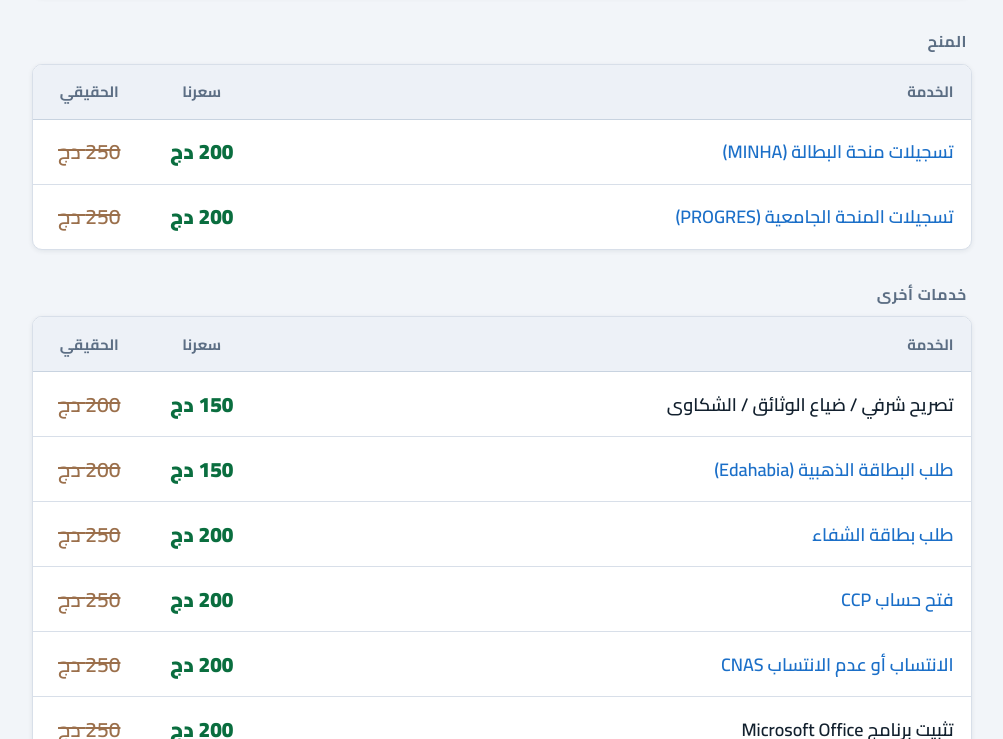
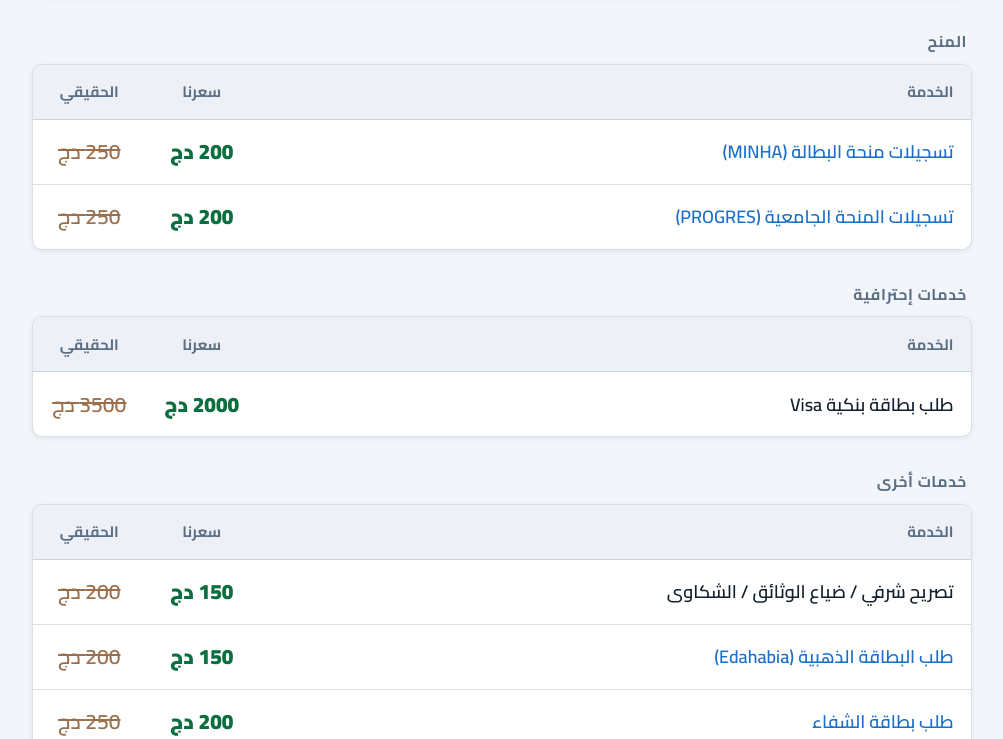
Before and after one commit to ClaroVisa/pricing, a plain HTML site: page index.html in a window 1280 px wide. Shown: the part 2061-2800 px from the top of the page, without its empty margins (138-1141 px from the left). Drawn offline with Linux system fonts and the light colour scheme.

Commit message:
Update index.html

```diff
--- a/index.html
+++ b/index.html
@@ -300,6 +300,7 @@
     <button class="tab" data-cat="school">الخدمات المدرسية</button>
     <button class="tab" data-cat="work">خدمات العمل</button>
     <button class="tab" data-cat="grants">المنح</button>
+    <button class="tab" data-cat="pro">خدمات إحترافية</button>
     <button class="tab" data-cat="other">خدمات أخرى</button>
   </div>
 </div>
@@ -552,6 +553,26 @@
     </div>
   </div>
 
+  <!-- ===== خدمات إحترافية ===== -->
+  <div class="category" id="cat-pro">
+    <div class="cat-heading">خدمات إحترافية</div>
+    <div class="services-table">
+      <div class="row thead">
+        <div class="col">الخدمة</div>
+        <div class="col" style="text-align:center">سعرنا</div>
+        <div class="col" style="text-align:center">الحقيقي</div>
+      </div>
+      <div class="row" data-cat="pro" data-search="طلب بطاقة فيزا visa بنك">
+        <div class="col col-name">
+          طلب بطاقة بنكية Visa
+          <div class="row-cat-badge">خدمات إحترافية</div>
+        </div>
+        <div class="col col-price">2000 دج</div>
+        <div class="col col-real">3500 دج</div>
+      </div>
+    </div>
+  </div>
+
   <!-- ===== خدمات أخرى ===== -->
   <div class="category" id="cat-other">
     <div class="cat-heading">خدمات أخرى</div>
```
